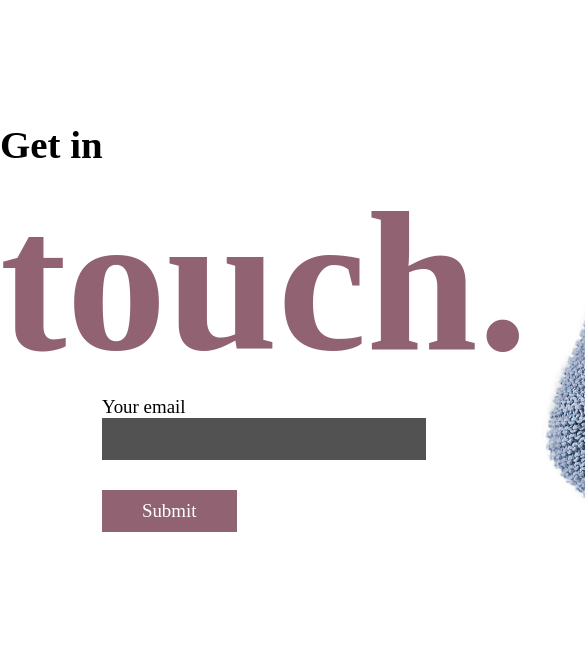
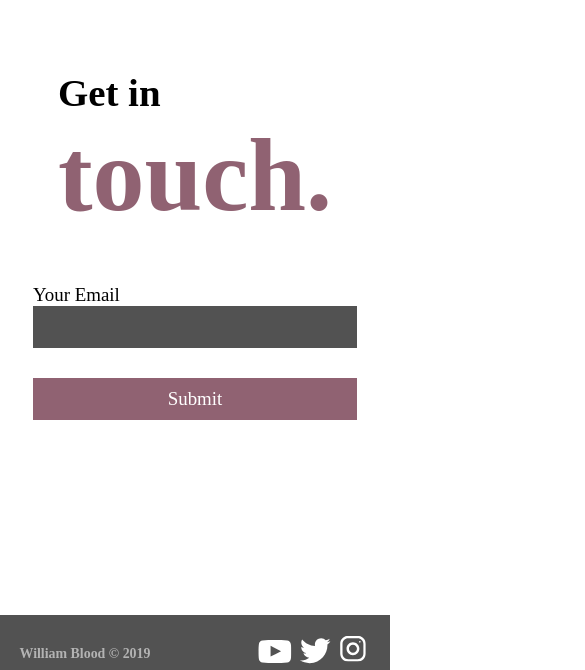
Before and after one commit to williamblood/visionary, a plain HTML site: page index.html in a window 390 px wide. Shown: the part 3342-4012 px from the top of the page, 585 px wide, since content can reach past the window. Drawn offline with Linux system fonts and the light colour scheme; a web font is replaced by a local one.

Commit message:
Improved responsiveness of contact and footer

```diff
--- a/index.html
+++ b/index.html
@@ -97,15 +97,14 @@
             </p>
           </div>
           <div class="about-contact">
-            <button>
-              <a href="#contact">
-                Get in touch<span> &ThinSpace;&rsaquo;</span>
-              </a>
-            </button>
+            <a href="#contact">
+              Get in touch
+            </a>
+            <span style="font-size: 2.5rem;">&ThinSpace;&rsaquo;</span>
           </div>
         </div>
       </section>
-      <section class="gallery">
+      <section class="gallery" id="gallery">
         <img
           src="/starter-files/img/gallery-1.jpg"
           alt=""
@@ -127,14 +126,14 @@
           class="gallery-image4"
         />
       </section>
-      <section class="contact">
+      <section class="contact" id="contact">
         <div class="form-wrapper flex">
           <h2>
             Get in <br />
             <span>touch.</span>
           </h2>
           <form action="">
-            <label for="email">Your email</label>
+            <label for="email">Your Email</label>
             <input type="email" id="email required" />
             <button type="submit">Submit</button>
           </form>
--- a/style.css
+++ b/style.css
@@ -27,7 +27,7 @@ html {
   --header3: calc(3rem + 1vw);
   --header4: calc(2.4rem + 1vw);
   --text: calc(1.5rem + 1vw);
-  --big: calc(2.4rem + 1vw);
+  --big: calc(20rem + 1vw);
   --dry-maroon: #906272;
   --background-color: #414141;
   --gray: #525252;
@@ -271,6 +271,18 @@ nav {
     grid-row: auto;
     grid-column: auto;
   }
+  /* About Section */
+  .contact img {
+    display: none;
+  }
+  .form-wrapper span {
+    font-size: calc(10rem + 1vw) !important;
+  }
+}
+@media screen and (max-width: 1283px) {
+  .form-wrapper span {
+    font-size: calc(10rem + 1vw) !important;
+  }
 }
 /* End of Media Query */
 
@@ -319,21 +331,15 @@ nav {
 .about-text p {
   padding: 1.5rem 0rem;
 }
-.about-contact button {
-  background: var(--gray);
-  border: none;
-  /* Button border
-  border: 3px solid rgba(255, 255, 255, 0.719);
-  border-radius: 0.5rem;
-  */
-  padding: 0.8rem 1.5rem 1rem 1.5rem;
-}
 .about-contact {
   min-width: 100%;
   text-align: right;
 }
 .about-contact a {
   color: white;
+}
+.about-contact a:hover {
+  text-decoration: underline;
 }
 
 /* Gallery */
@@ -359,22 +365,29 @@ nav {
 .contact {
   min-height: 90vh;
   display: flex;
-  flex: wrap;
+  flex-wrap: wrap;
 }
-
-.contact form {
-  display: flex;
-  flex-direction: column;
-  align-items: flex-start;
+.form-wrapper {
+  flex: 4 1 40rem;
 }
-form input {
+.form-wrapper h2 {
+  margin: 5rem 0;
+}
+.form-wrapper label {
+  display: block;
+}
+.form-wrapper input {
   background-color: var(--gray);
   border: none;
   padding: 1rem 4rem;
+  color: white;
+  display: block;
 }
-form button {
-  margin-top: 3rem;
-  padding: 1rem 4rem;
+.form-wrapper button {
+  display: block;
+  margin: 3rem 0;
+  padding: 1rem;
+  width: 100%;
   background: var(--dry-maroon);
   border: none;
   color: white;
@@ -383,12 +396,9 @@ form button {
 .contact img {
   flex: 1 1 40rem;
 }
-.form-wrapper {
-  flex: 4 1 40rem;
-}
 .form-wrapper span {
   color: var(--dry-maroon);
-  font-size: 20rem;
+  font-size: calc(20rem + 1vw);
 }
 
 /* Footer */
@@ -396,20 +406,16 @@ footer {
   background-color: var(--gray);
   display: flex;
   justify-content: space-between;
-  padding: 2rem;
+  padding: 2rem 5%;
+  align-items: center;
 }
-
 footer h4 {
-  font-size: 2rem;
-  font-weight: lighter;
+  font-size: calc(1rem + 1vw);
   color: rgba(255, 255, 255, 0.561);
+  flex: 1 1 40rem;
 }
-
 footer ul {
   display: flex;
   justify-content: space-around;
   flex: 1 1 20rem;
 }
-footer h4 {
-  flex: 1 1 40rem;
-}
```
